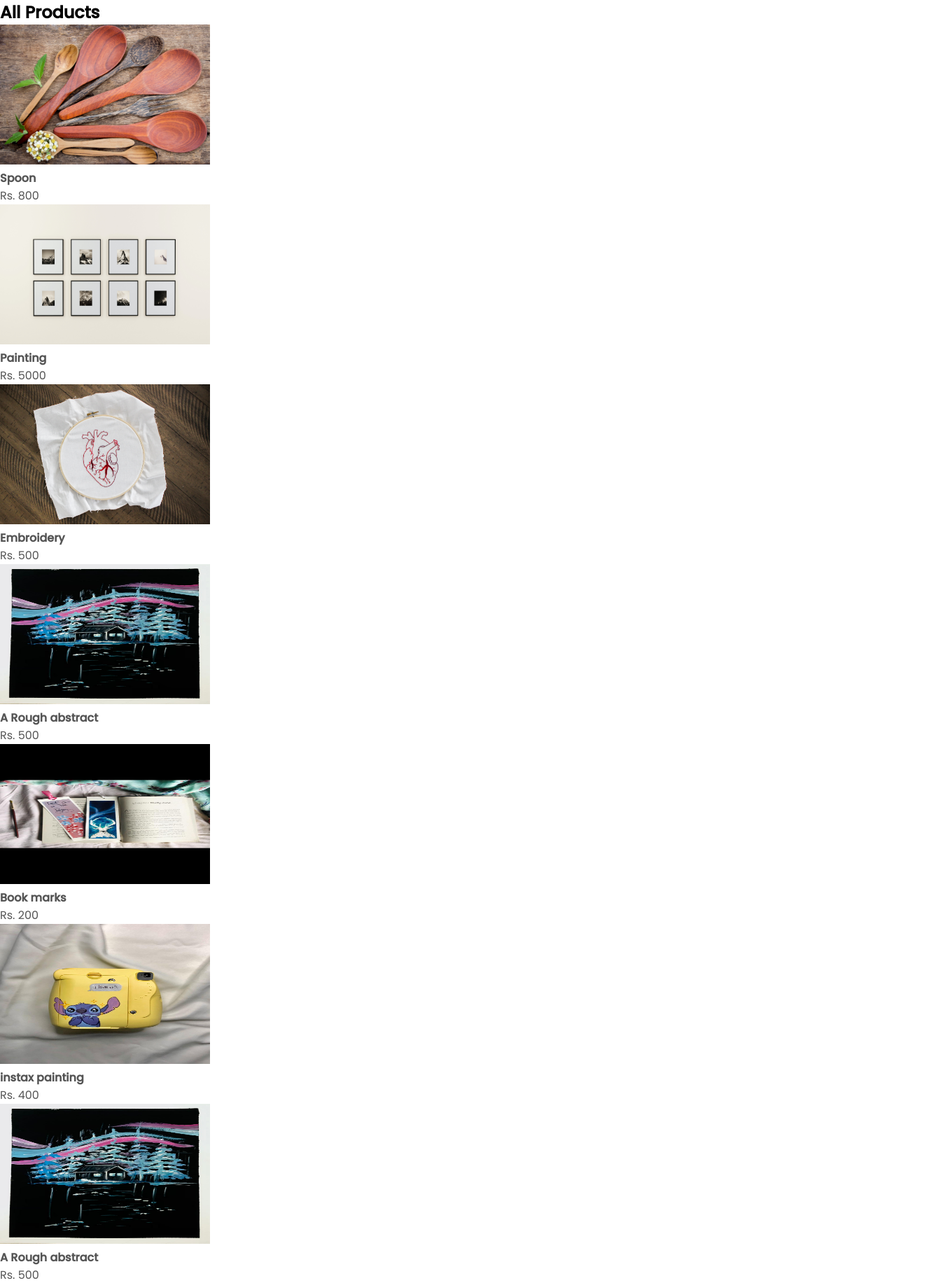
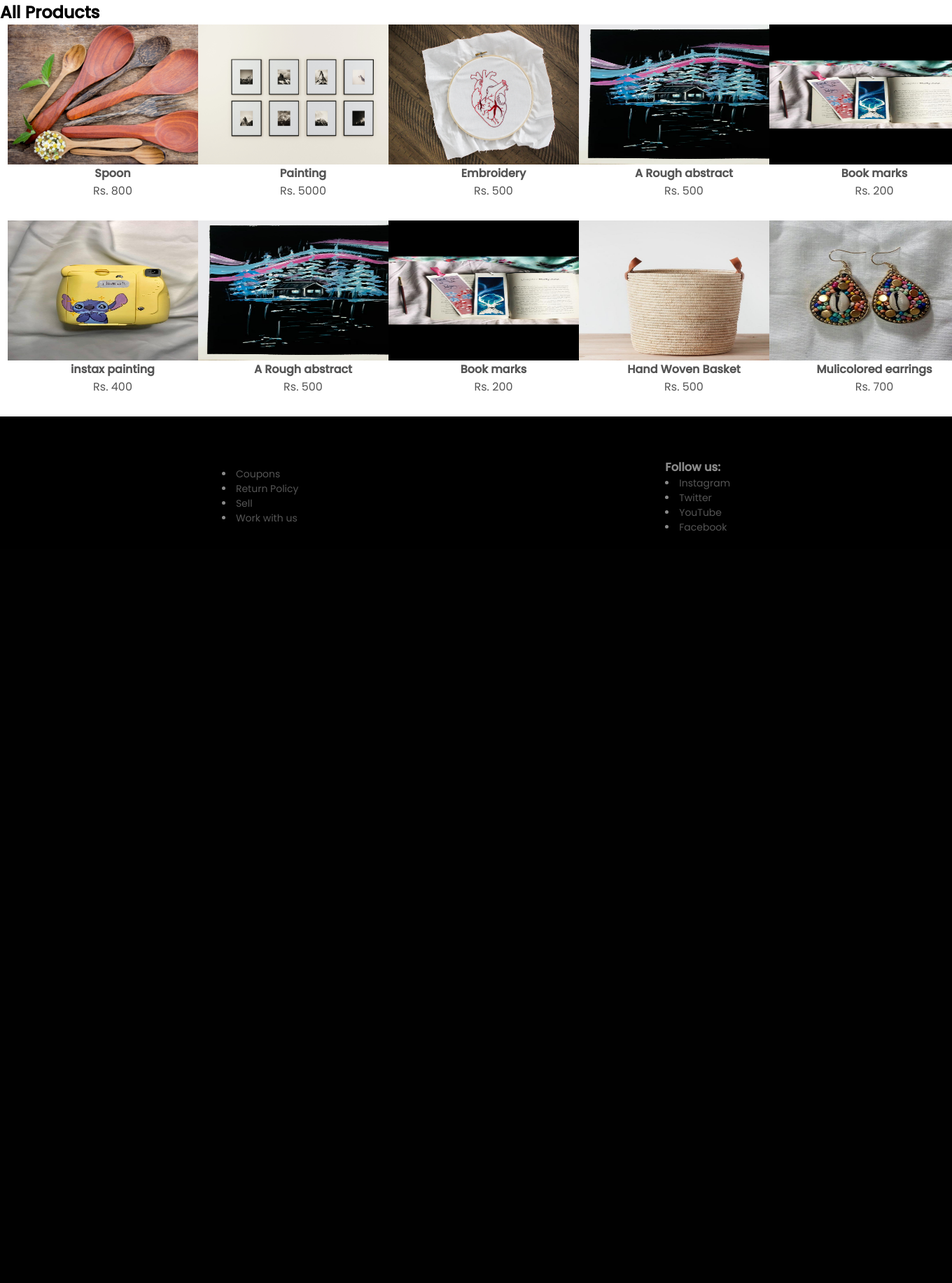
Before and after one commit to ipalakchopra/kala, a Django app: page /products in a window 1360 px wide; the page is wider, and only the part inside the window is pictured. Shown: the part 148-1981 px from the top of that part at 70% size. After the commit the page ends 906 px from the top of that part, so only its background shows below. Run offline with Django 3.2, Linux system fonts and the light colour scheme; data comes from the database, SQL or seed files in the repository; both versions use the stored data as it was after the commit.

Commit message:
Add existing file

```diff
--- a/website/kala/static/css/styleproducts.css
+++ b/website/kala/static/css/styleproducts.css
@@ -1,11 +1,33 @@
 *{
     margin: 0;
-    padding: 0;
+    padding: 20;
     box-sizing: border-box;
 }
 
+.row{
+    display: flex;
+    align-items: center;
+    flex-wrap: wrap;
+    justify-content: space-around;
+
+
+.cat{
+
+    margin: auto;
+    padding-left: 25px;
+    padding-right: 25px;
+}
+
+
+.cat h2{
+    font-size: 50px;
+    line-height: 60px;
+    margin: 25px 25px;
+}
 .col-4{
-    flex: 25%;
+    display: grid;
+    place-items: center;
+    flex-basis: 25%;
     margin-bottom: 30px;
     max-width: 250px;
 }
--- a/website/templates/allproducts.html
+++ b/website/templates/allproducts.html
@@ -4,6 +4,7 @@
 
 {% block title %}All Products{% endblock %}
 {% block body %}
+<link rel="stylesheet" href="{% static 'css/styleproducts.css' %}">
 <div class="cat">
     <h2>All Products</h2>
     <div class="row">
--- a/website/templates/basic.html
+++ b/website/templates/basic.html
@@ -22,8 +22,8 @@
                 </div>
                 <nav>
                     <ul>
-                        <li><a href="">Home</a></li>
-                        <li><a href="">Products</a></li>
+                        <li><a href="http://127.0.0.1:8000">Home</a></li>
+                        <li><a href="http://127.0.0.1:8000/products">Products</a></li>
                         <li><a href="">About</a></li>
                         <li><a href="">Contact</a></li>
                         <li><a href="">Account</a></li>
```
Also changed, not shown: website/db.sqlite3, website/kala/static/css/styleproduct.css (line endings or trailing spaces), website/media/static/images/Handicraft_Multicolored_Earrings.jpg (added), website/media/static/images/basket.png (added).
